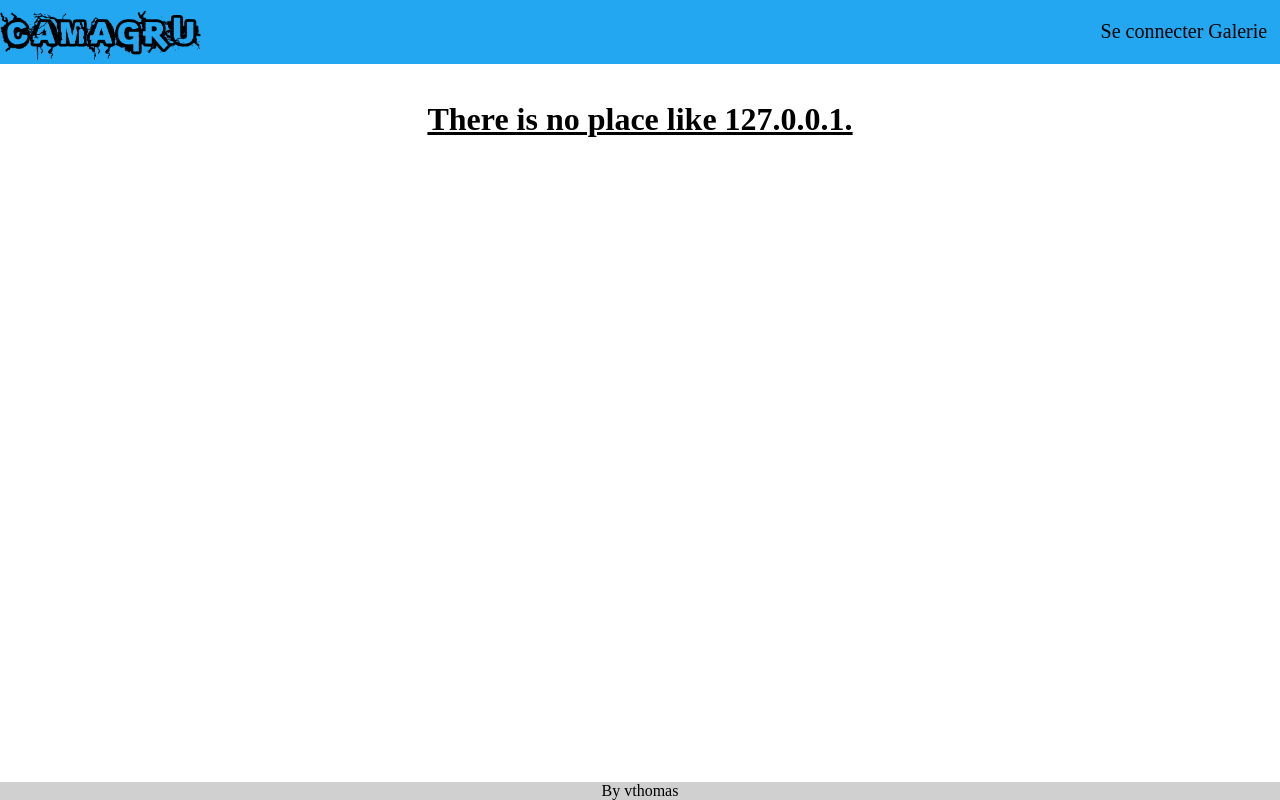
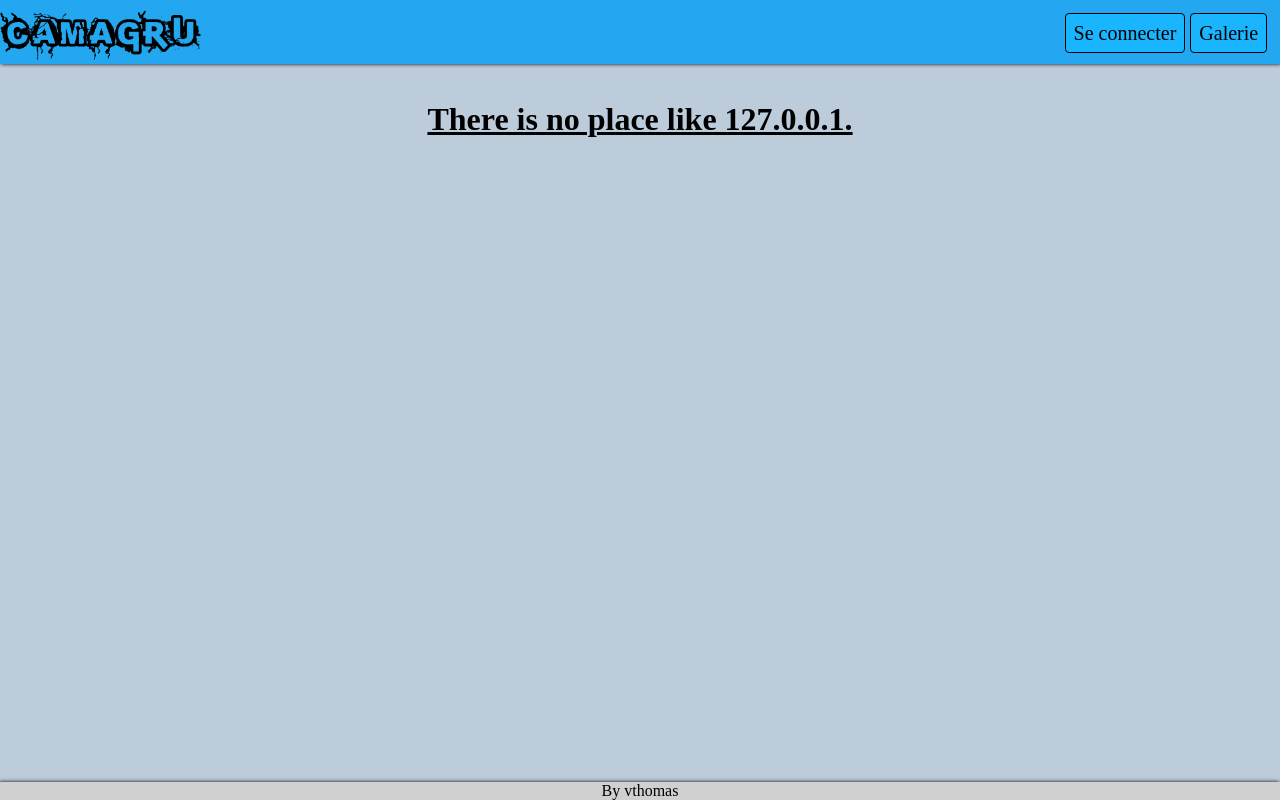
Before and after one commit to MajorTom327/camagru, a PHP site: page /?p=home in a window 1280 px wide. Run offline with PHP 8.4, Linux system fonts and the light colour scheme.

Commit message:
Add somes uodate color and modal mod

```diff
--- a/inc/config.php
+++ b/inc/config.php
@@ -1,2 +1,4 @@
 <title>Camagru</title>
 <link rel="stylesheet" type="text/css" href="./style/main.css">
+<link rel="stylesheet" type="text/css" href="./style/element.css">
+<link rel="stylesheet" media="screen and (max-width: 640px)" href="./style/medium.css" type="text/css" />
--- a/inc/footer.php
+++ b/inc/footer.php
@@ -1,3 +1,4 @@
 <footer class="main-background">
 	<span>By vthomas</span>
+	<script src="js/main.js"></script>
 </footer>
--- a/inc/header.php
+++ b/inc/header.php
@@ -4,8 +4,8 @@
 		</a>
 	<nav id="main-menu">
 		<ul>
-			<li class="main-color-btn"><a href="?p=login">Se connecter</a></li>
-			<li class="main-color-btn"><a href="?p=galerie">Galerie</a></li>
+			<li><a class="btn info" href="?p=login">Se connecter</a></li>
+			<li><a class="btn info" href="?p=galerie">Galerie</a></li>
 		</ul>
 	</nav>
 </header>
--- a/inc/router.php
+++ b/inc/router.php
@@ -11,6 +11,9 @@
 		case "home":
 			include_once("./pages/home.php");
 			break;
+		case "login":
+			include_once("./pages/login.php");
+			break;
 		default:
 			include ("./pages/404.php");
 	}
--- /dev/null
+++ b/js/main.js
@@ -0,0 +1,21 @@
+var els = document.getElementsByClassName("close-modal");
+for (i = 0, len = els.length; i < len; i++)
+{
+	if (els[i].addEventListener)
+		els[i].addEventListener("click", closeModal, false);
+	else
+		console.error("Could not attach event");
+}
+
+
+
+function closeModal()
+{
+	console.log("HEY");
+	var els = document.getElementsByClassName("modal");
+	for (i = 0, len = els.length; i < len; i++)
+		els[i].style.display = "none";
+	els = document.getElementsByClassName("modal-background");
+	for (i = 0, len = els.length; i < len; i++)
+		els[i].style.display = "none";
+}
--- a/pages/404.php
+++ b/pages/404.php
@@ -1,9 +1,9 @@
 <div>
-	<h1>There is nothing like 404.</h1>
+	<h1>FATAL ERROR 404</h1>
 	<div>
 		<p>Don't be afraid, you can go home if you want by following the link below:</p>
 		<a href="?p=home">
-			<img src="./res/link.gif" alt="link"></img>
+			<img src="./res/link.gif" alt="link" style="border-radius: 20%;"></img>
 		</a>
 	</div>
 </div>
--- /dev/null
+++ b/style/element.css
@@ -0,0 +1,166 @@
+.main-color
+{
+	background-color: #22A7F0;
+}
+.main-background
+{
+	background-color: #d0d0d0;
+}
+
+.btn
+{
+	background-color: #22A7F0;
+	border: 1px solid black;
+	border-radius: 4px;
+	vertical-align: middle;
+	padding: 8px;
+	color: black;
+	text-decoration: none;
+
+}
+
+.primary
+{
+	background-color: #3498db;
+	color: #ffffff;
+}
+
+.info
+{
+	background-color: #19B5FE;
+}
+
+.error
+{
+	background-color: #c0392b;
+	color: #ffffff;
+}
+
+.warning
+{
+	background-color: #e67e22;
+}
+
+.success
+{
+	background-color: #009c41;
+}
+
+
+.btn:hover
+{
+	box-shadow: 0px 0px 8px 0 #000;
+	cursor: pointer;
+}
+
+.modal-background
+{
+	position: fixed;
+	top: 0vh;
+	bottom: 0vh;
+	left: 0vw;
+	right: 0vw;
+	background-color: rgba(0,0,0,0.5);
+	z-index: 2;
+}
+
+.modal
+{
+	position: fixed;
+	top: 20vh;
+	bottom: 20vh;
+	left: 20vw;
+	right: 20vw;
+	background-color: #baccde;
+	border-radius: 16px;
+	box-shadow: 0px 0px 32px 0 #000;
+	z-index: 3;
+	border: 1px solid black;
+	border-collapse: collapse;
+}
+
+.modal .modal-title
+{
+	position: fixed;
+	top: 20vh;
+	bottom: 74vh;
+	left: 20vw;
+	right: 20vw;
+	border-radius: 16px 16px 0px 0px;
+	text-align: left;
+	border: 1px solid black;
+	border-collapse: collapse;
+	font-size: 2vh;
+}
+
+.modal-title h2
+{
+	position: relative;
+	left: 16px;
+}
+
+.modal-content
+{
+	position: fixed;
+	top: 25vh;
+	bottom: 20vh;
+	left: 20vw;
+	right: 20vw;
+	width: auto;
+}
+
+
+.close-modal
+{
+	font-size: 1.5vh;
+	padding: 0.8vh;
+	position: absolute;
+	right: 16px;
+	top: 8px;
+}
+
+
+.form-control
+{
+	font-size: large;
+	border-radius: 4px;
+	width: 100%;
+
+}
+
+.input-group
+{
+	border-collapse: collapse;
+	padding: 0px;
+	position: absolute;
+	left: 20%;
+	right: 20%;
+	width: 80%;
+}
+
+.input-group input
+{
+	border-collapse: collapse;
+	border-radius: 0px;
+	border: 1px solid black;
+	font-size: x-large;
+	border-radius: 0px 4px 4px 0px;
+	margin-left: 0px;
+	height: 1.28em;
+	float:left;
+}
+
+.input-group span.addon
+{
+	float: left;
+	border: 1px solid black;
+	border-collapse: collapse;
+	border-radius: 4px 0px 0px 4px;
+	font-size: x-large;
+	padding-left: 4px;
+	padding-right: 4px;
+	margin-right: 0px;
+	background-color: #6C7A89;
+	color:#ffffff;
+	opacity: 0.8;
+}
--- a/style/main.css
+++ b/style/main.css
@@ -4,6 +4,7 @@ footer
 	bottom: 0px;
 	text-align: center;
 	width: 100%;
+	box-shadow: -1px 0px 4px 0 black;
 }
 
 header
@@ -12,6 +13,7 @@ header
 	position: absolute;
 	top: 0px;
 	display: inline-block;
+	box-shadow: 1px 0px 4px 0 black;
 }
 
 .main-title
@@ -31,6 +33,7 @@ ul.no-style li
 body
 {
 	margin: auto;
+	background-color: #bdccdb;
 }
 
 #main-container
@@ -51,14 +54,11 @@ body
 	height: 32px;
 }
 
-#main-menu ul, #main-menu ul li, #main-menu ul li a
+#main-menu ul, #main-menu ul li, #main-menu ul li
 {
 	font-size: 20px;
 	list-style: none;
 	display: inline-block;
-	color: black;
-	text-decoration: none;
-	height: 100%;
 	vertical-align: middle;
 }
 
@@ -67,7 +67,13 @@ h1
 	text-decoration: underline;
 }
 
-.main-color-btn:hover { background-color: #32B7F0;}
-
-.main-color { background-color: #22A7F0; }
-.main-background { background-color: #d0d0d0; }
+.p10 { position: relative; width: 10%; }
+.p20 { position: relative; width: 20%; }
+.p30 { position: relative; width: 30%; }
+.p40 { position: relative; width: 40%; }
+.p50 { position: relative; width: 50%; }
+.p60 { position: relative; width: 60%; }
+.p70 { position: relative; width: 70%; }
+.p80 { position: relative; width: 80%; }
+.p90 { position: relative; width: 90%; }
+.p100 { position: relative; width: 100%; }
--- /dev/null
+++ b/style/medium.css
@@ -0,0 +1,23 @@
+.modal .modal-title, .modal
+{
+	position: fixed;
+	left: 2.5vw;
+	right: 2.5vw;
+	top: 10vh;
+	bottom: 10vh;
+	width: auto;
+	height: auto;
+}
+
+.modal .modal-title{
+	bottom: 80vh;
+}
+
+.modal .modal-content
+{
+	position: fixed;
+	left: 2.5vw;
+	right: 2.5vw;
+	top: 20vh;
+	width: auto;
+}
```
Also changed, not shown: pages/login.php (added, +12 -0 lines).
